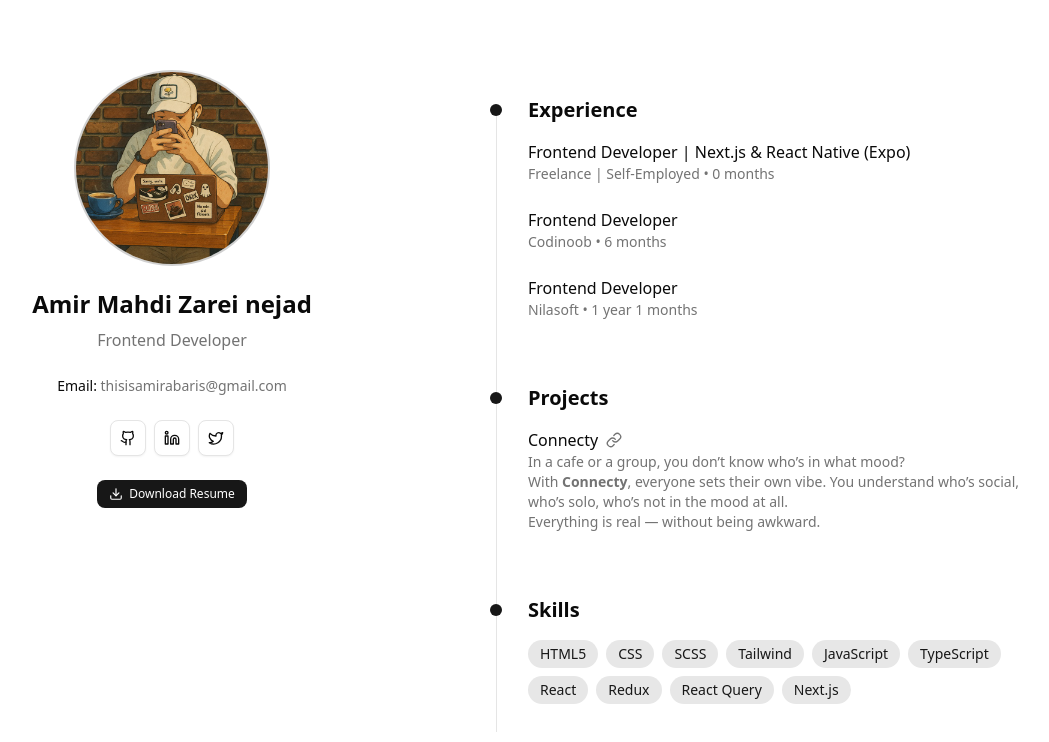
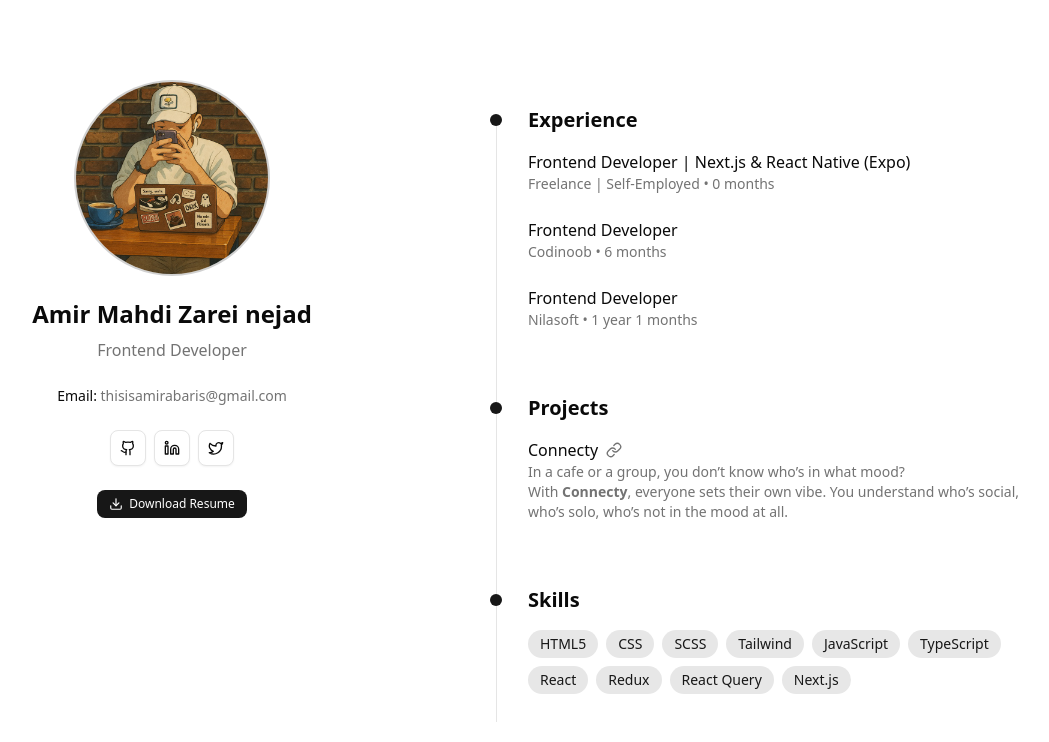
Before and after one commit to AmirAbaris/amir-abaris, a Next.js app: page / in a window 1280 px wide. Shown: the top 742 px of the page, without its empty margins (168-1217 px from the left). Built offline with nearby package versions, Linux system fonts and the light colour scheme.

Commit message:
refactor: remove redundant text from homepage description for clarity

```diff
--- a/app/page.tsx
+++ b/app/page.tsx
@@ -146,8 +146,6 @@ export default function Home() {
                     With <strong>Connecty</strong>, everyone sets their own
                     vibe. You understand who&rsquo;s social, who&rsquo;s solo,
                     who&rsquo;s not in the mood at all.
-                    <br />
-                    Everything is real &mdash; without being awkward.
                   </p>
                 </Link>
               </div>
```
